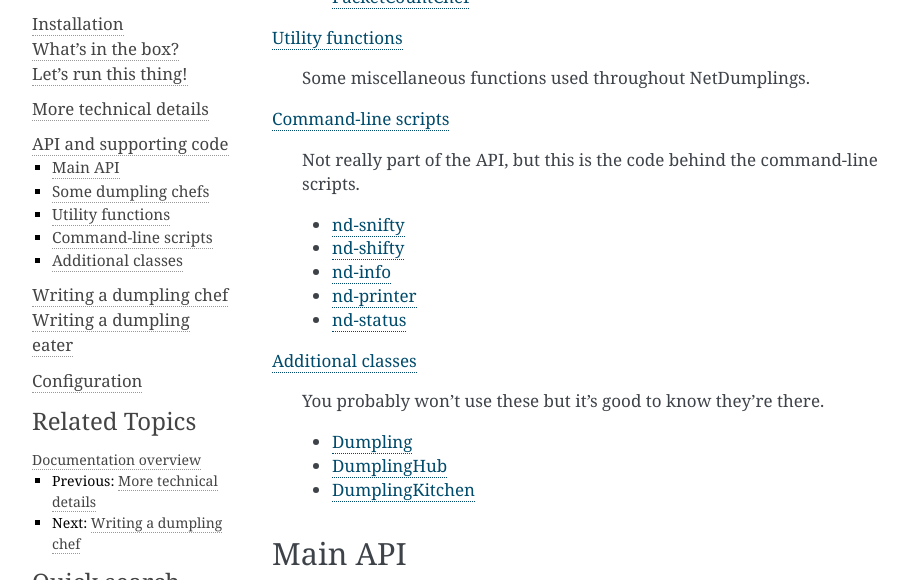
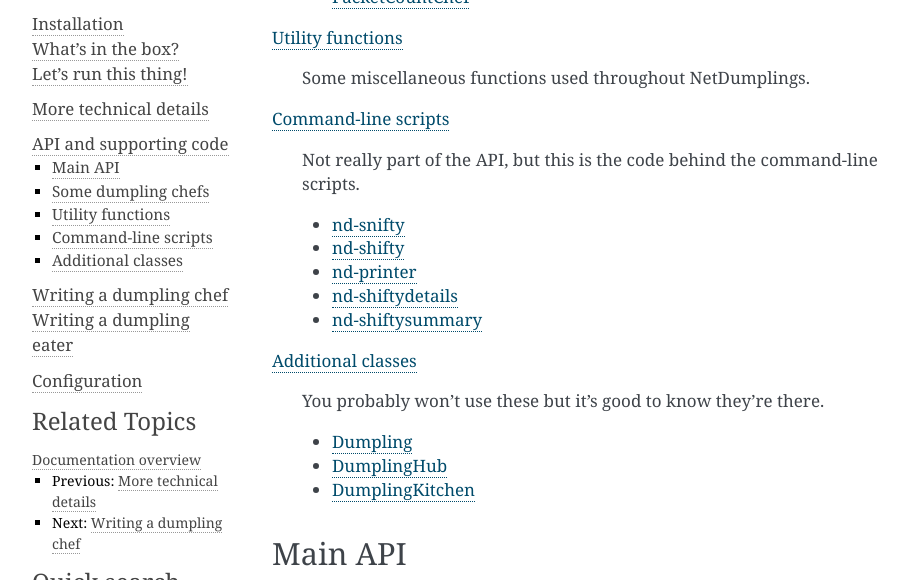
Before and after one commit to mjoblin/netdumplings, a Sphinx documentation site: the page built from docs/pages/api.rst, in a window 1280 px wide and 900 px high, scrolled down 465 px, cut to the strip 0-580 px from the top of the window. Shown: the whole strip, without its empty margins (148-1056 px from the left). Built offline with Sphinx 7.4.7, drawn with Linux system fonts in a browser that asks for light colours; some of the changed text lies outside the part shown.

Commit message:
Update docs to reflect new cli tool names

```diff
--- a/docs/pages/api.rst
+++ b/docs/pages/api.rst
@@ -5,7 +5,8 @@ API and supporting code
 
 `Main API`_
 
- You'll probably find yourself using these classes if you develop with NetDumplings.
+ You'll probably find yourself using these classes if you develop with
+ NetDumplings.
 
  * `DumplingChef`_
  * `DumplingEater`_
@@ -26,13 +27,14 @@ API and supporting code
 
 `Command-line scripts`_
 
- Not really part of the API, but this is the code behind the command-line scripts.
+ Not really part of the API, but this is the code behind the command-line
+ scripts.
 
  * `nd-snifty`_
  * `nd-shifty`_
- * `nd-info`_
  * `nd-printer`_
- * `nd-status`_
+ * `nd-shiftydetails`_
+ * `nd-shiftysummary`_
 
 `Additional classes`_
 
@@ -147,21 +149,21 @@ Dumpling eaters
 nd-printer
 **********
 
-.. automodule:: netdumplings.console.info
-   :members:
-   :exclude-members: on_connect, on_dumpling, on_connection_lost
-
-nd-info
-*******
-
 .. automodule:: netdumplings.console.printer
    :members:
    :exclude-members: on_connect, on_dumpling, on_connection_lost
 
-nd-status
-*********
+nd-shiftydetails
+****************
 
-.. automodule:: netdumplings.console.status
+.. automodule:: netdumplings.console.shiftydetails
+   :members:
+   :exclude-members: on_connect, on_dumpling, on_connection_lost
+
+nd-shiftysummary
+****************
+
+.. automodule:: netdumplings.console.shiftysummary
    :members:
    :exclude-members: on_connect, on_dumpling, on_connection_lost
 
```
Also changed, not shown: docs/pages/writing_eater.rst (+11 -6 lines).
